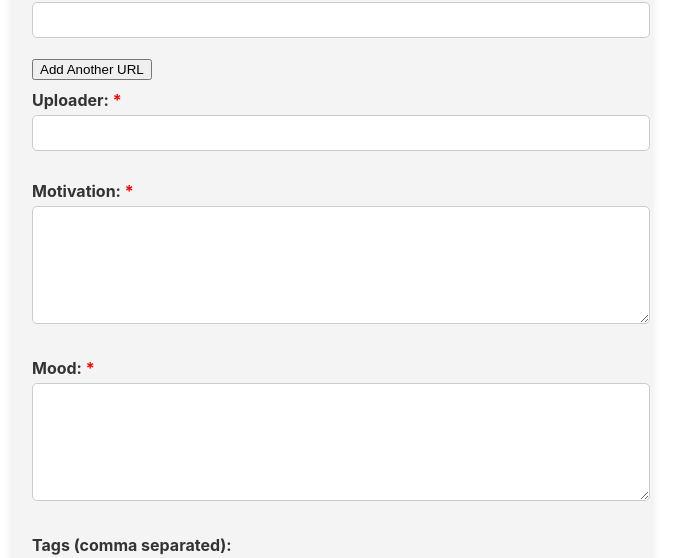
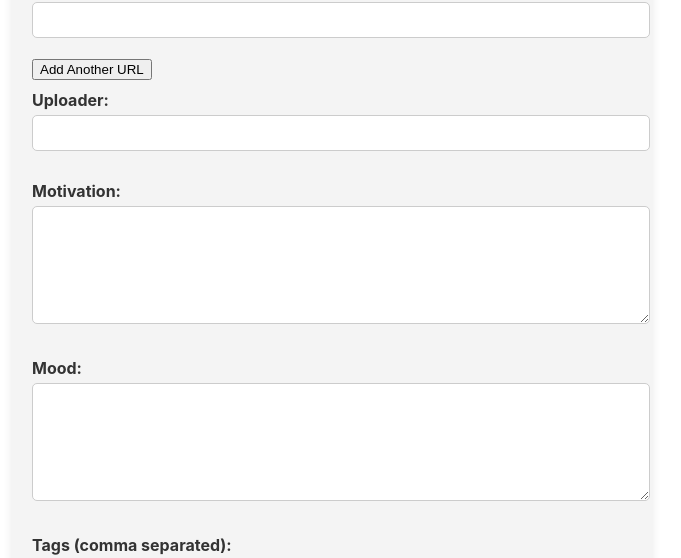
Before and after one commit to PaulDombrowski/HivAidsArchive, a React (Create React App) app: page /page6 in a window 1280 px wide. Shown: the part 871-1429 px from the top of the page, without its empty margins (308-989 px from the left). Built offline with nearby package versions, Linux system fonts and the light colour scheme.

Commit message:
upload form 2

```diff
--- a/src/Page6.js
+++ b/src/Page6.js
@@ -220,16 +220,16 @@ function UploadForm() {
         <button type="button" onClick={addMoreInfoField}>Add Another URL</button>
       </label>
       <label>
-        Uploader: <span className="required">*</span>
-        <input type="text" value={uploader} onChange={(e) => setUploader(e.target.value)} required />
+        Uploader:
+        <input type="text" value={uploader} onChange={(e) => setUploader(e.target.value)} />
       </label>
       <label>
-        Motivation: <span className="required">*</span>
-        <textarea value={motivation} onChange={(e) => setMotivation(e.target.value)} required></textarea>
+        Motivation:
+        <textarea value={motivation} onChange={(e) => setMotivation(e.target.value)} ></textarea>
       </label>
       <label>
-        Mood: <span className="required">*</span>
-        <textarea value={mood} onChange={(e) => setMood(e.target.value)} required></textarea>
+        Mood:
+        <textarea value={mood} onChange={(e) => setMood(e.target.value)} ></textarea>
       </label>
       <label>
         Tags (comma separated):
```
